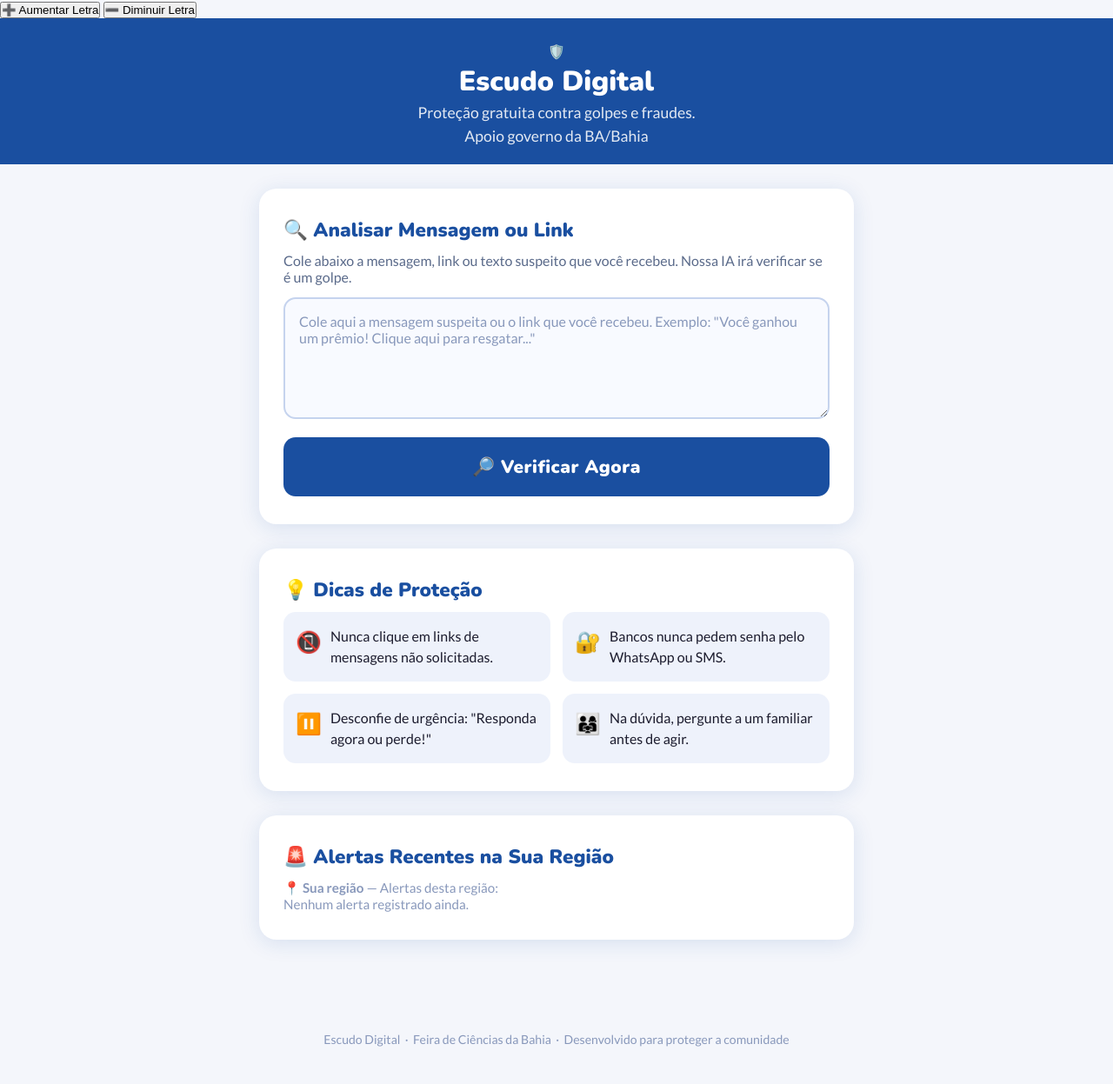
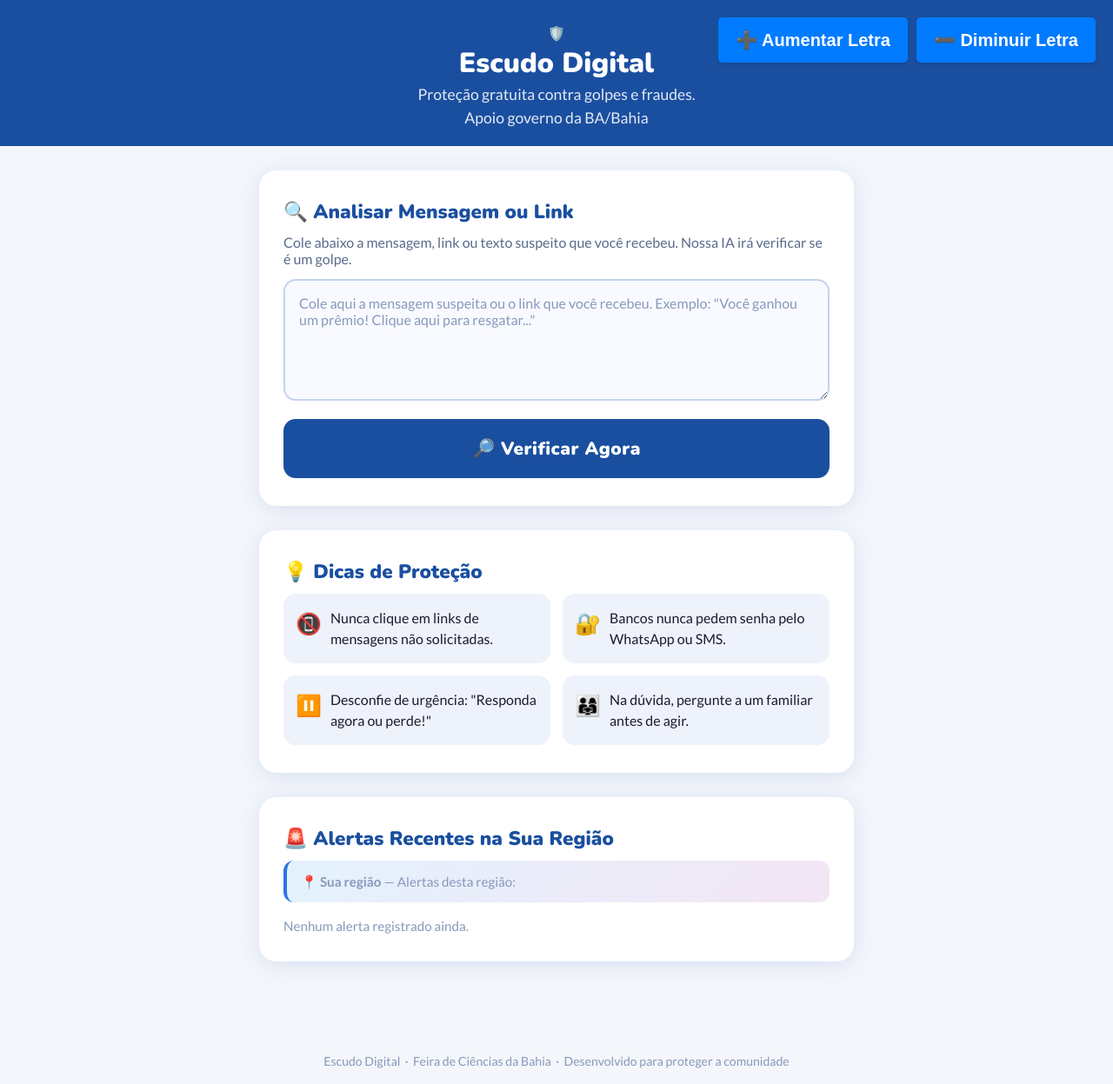
Before and after one commit to falcaozitos3-rgb/Escudo_Digital, a Flask app: page / in a window 1280 px wide. Shown: the whole page at 87% size. Before the commit the page ends 1204 px from the top, so only its background shows below. Run offline with Flask 3, Linux system fonts and the light colour scheme; data that the repository does not hold is empty.

Commit message:
style: foi atualizado e melhorado

```diff
--- a/static/style.css
+++ b/static/style.css
@@ -38,6 +38,31 @@ header p {
     font-size: 1.1rem;
     opacity: .88;
     margin-top: 6px;
+}
+
+.acessibilidade-container {
+    position: fixed;
+    top: 20px;
+    right: 20px;
+    z-index: 1000;
+    display: flex;
+    gap: 10px;
+}
+
+.acessibilidade-container button {
+    background-color: #007bff;
+    color: white;
+    border: none;
+    padding: 14px 20px;
+    font-size: 20px;
+    font-weight: bold;
+    border-radius: 5px;
+    cursor: pointer;
+    box-shadow: 0px 2px 4px rgba(0,0,0,0.1);
+}
+
+.acessibilidade-container button:hover {
+    background-color: #0056b3; /* Cor mais escura ao passar o mouse */
 }
 
 /* ── MAIN ── */
@@ -161,6 +247,14 @@ textarea::placeholder { color: #8898bb; font-size: 1rem; }
 .dica .dica-icone { font-size: 1.5rem; flex-shrink: 0; }
 
 /* ── ALERTAS RECENTES ── */
+.info-localizacao {
+    background: linear-gradient(135deg, #e3f2fd 0%, #f3e5f5 100%);
+    border-radius: 12px;
+    padding: 14px 16px;
+    margin-bottom: 18px;
+    border-left: 4px solid var(--azul-claro);
+}
+
 .alerta-item {
     display: flex;
     align-items: flex-start;
```
Also changed, not shown: other parts of static/style.css (+61 -0 lines).
